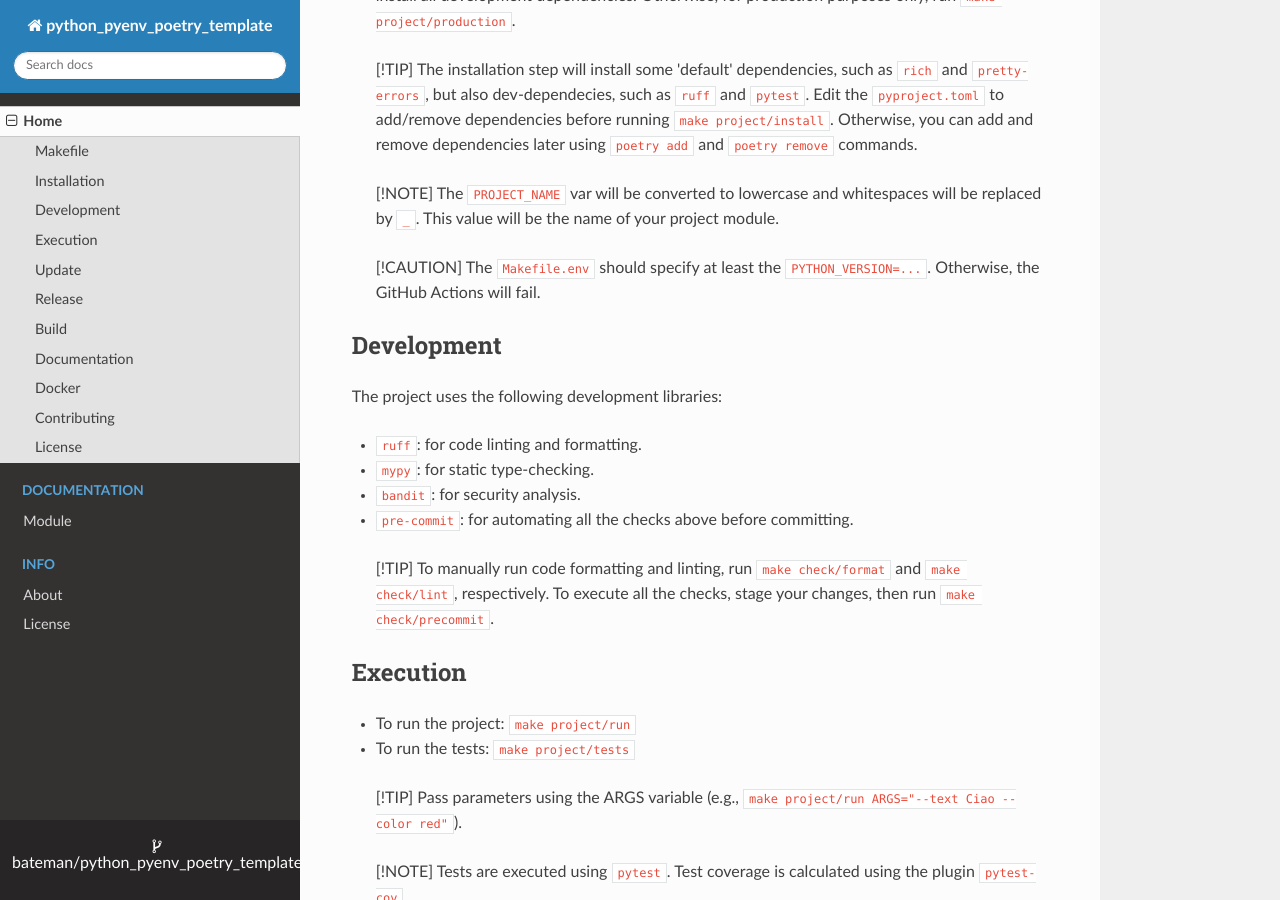
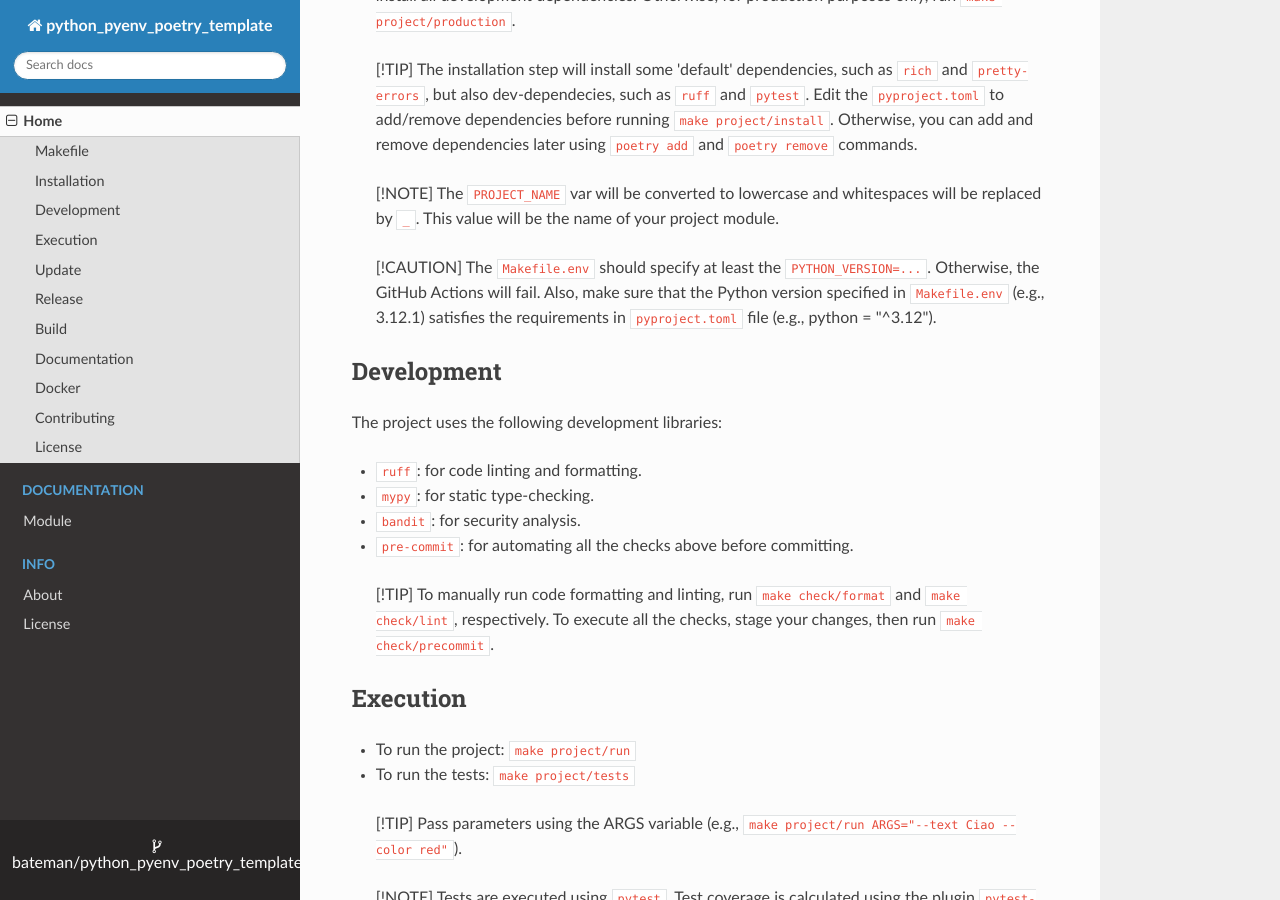
Before and after one commit to bateman/python_pyenv_poetry_template, an MkDocs documentation site: the page built from docs/index.md, in a window 1280 px wide and 900 px high, scrolled down 2097 px. Built offline with MkDocs 1.6.1, drawn with Linux system fonts in a browser that asks for light colours; nearby versions of some CDN libraries.

Commit message:
Update documentation

```diff
--- a/docs/index.md
+++ b/docs/index.md
@@ -116,7 +116,7 @@ DOCKER_IMAGE_NAME=p3t
 > The `PROJECT_NAME` var will be converted to lowercase and whitespaces will be replaced by `_`. This value will be the name of your project module.
 
 > [!CAUTION]
-> The `Makefile.env` should specify at least the `PYTHON_VERSION=...`. Otherwise, the GitHub Actions will fail.
+> The `Makefile.env` should specify at least the `PYTHON_VERSION=...`. Otherwise, the GitHub Actions will fail. Also, make sure that the Python version specified in `Makefile.env` (e.g., 3.12.1) satisfies the requirements in `pyproject.toml` file (e.g., python = "^3.12").
 
 ## Development
 
```
Also changed, not shown: README.md (+1 -1 lines).
